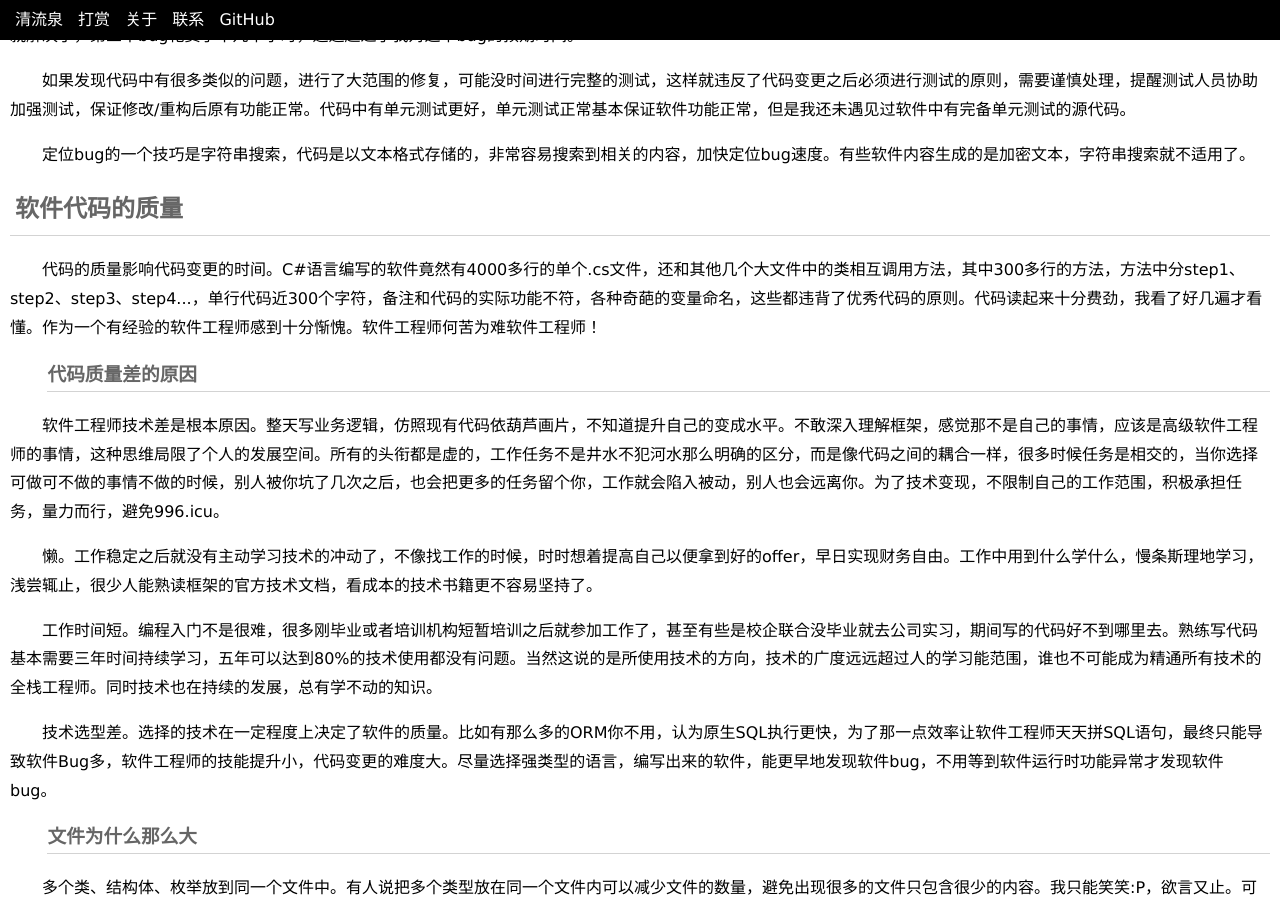
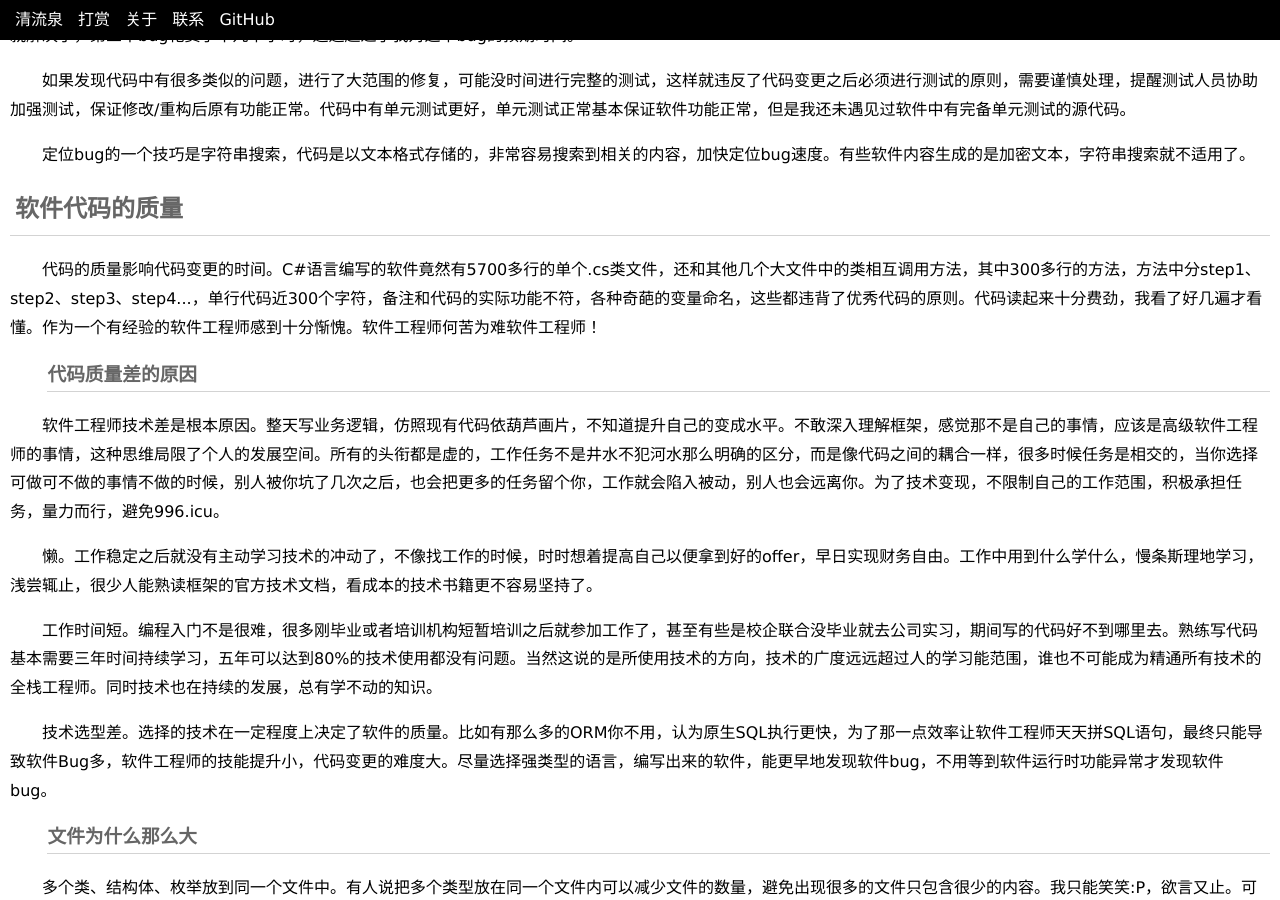
Before and after one commit to yinyongxian/yinyongxian.github.io, a Jekyll site: the page built from _posts/2019-11-17-the-cost-of-fix-software-bug.html, in a window 1280 px wide and 900 px high, scrolled down 583 px. Built offline with Jekyll 4.4.1, drawn with Linux system fonts in a browser that asks for light colours.

Commit message:
Update 2019-11-17-the-cost-of-fix-software-bug.html

```diff
--- a/_posts/2019-11-17-the-cost-of-fix-software-bug.html
+++ b/_posts/2019-11-17-the-cost-of-fix-software-bug.html
@@ -29,7 +29,7 @@ title: 修复软件bug的成本
     </P>
     <p>定位bug的一个技巧是字符串搜索，代码是以文本格式存储的，非常容易搜索到相关的内容，加快定位bug速度。有些软件内容生成的是加密文本，字符串搜索就不适用了。</p>
     <h2>软件代码的质量</h2>
-    <p>代码的质量影响代码变更的时间。C#语言编写的软件竟然有4000多行的单个.cs文件，还和其他几个大文件中的类相互调用方法，其中300多行的方法，方法中分step1、step2、step3、step4...，单行代码近300个字符，备注和代码的实际功能不符，各种奇葩的变量命名，这些都违背了优秀代码的原则。代码读起来十分费劲，我看了好几遍才看懂。作为一个有经验的软件工程师感到十分惭愧。软件工程师何苦为难软件工程师！
+    <p>代码的质量影响代码变更的时间。C#语言编写的软件竟然有5700多行的单个.cs类文件，还和其他几个大文件中的类相互调用方法，其中300多行的方法，方法中分step1、step2、step3、step4...，单行代码近300个字符，备注和代码的实际功能不符，各种奇葩的变量命名，这些都违背了优秀代码的原则。代码读起来十分费劲，我看了好几遍才看懂。作为一个有经验的软件工程师感到十分惭愧。软件工程师何苦为难软件工程师！
     </p>
     <h3>代码质量差的原因</h3>
     <p>软件工程师技术差是根本原因。整天写业务逻辑，仿照现有代码依葫芦画片，不知道提升自己的变成水平。不敢深入理解框架，感觉那不是自己的事情，应该是高级软件工程师的事情，这种思维局限了个人的发展空间。所有的头衔都是虚的，工作任务不是井水不犯河水那么明确的区分，而是像代码之间的耦合一样，很多时候任务是相交的，当你选择可做可不做的事情不做的时候，别人被你坑了几次之后，也会把更多的任务留个你，工作就会陷入被动，别人也会远离你。为了技术变现，不限制自己的工作范围，积极承担任务，量力而行，避免996.icu。
```
